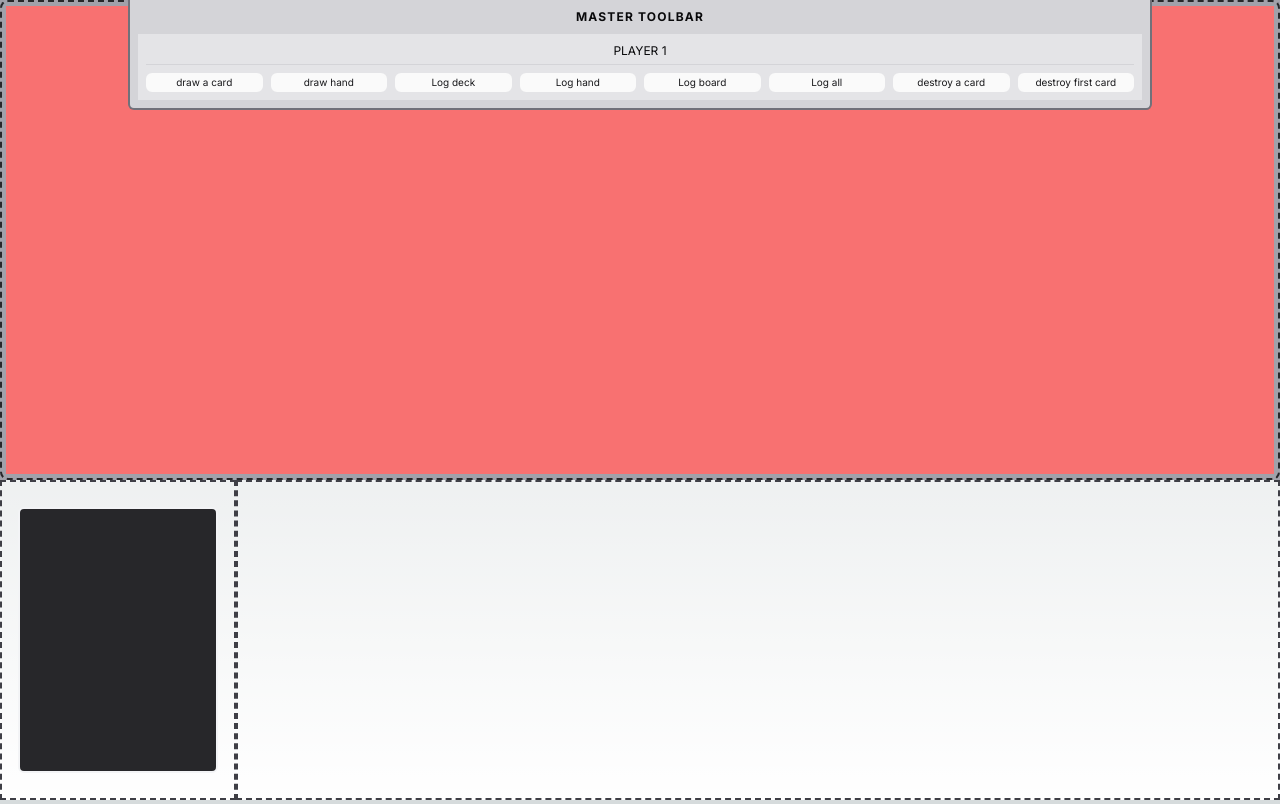
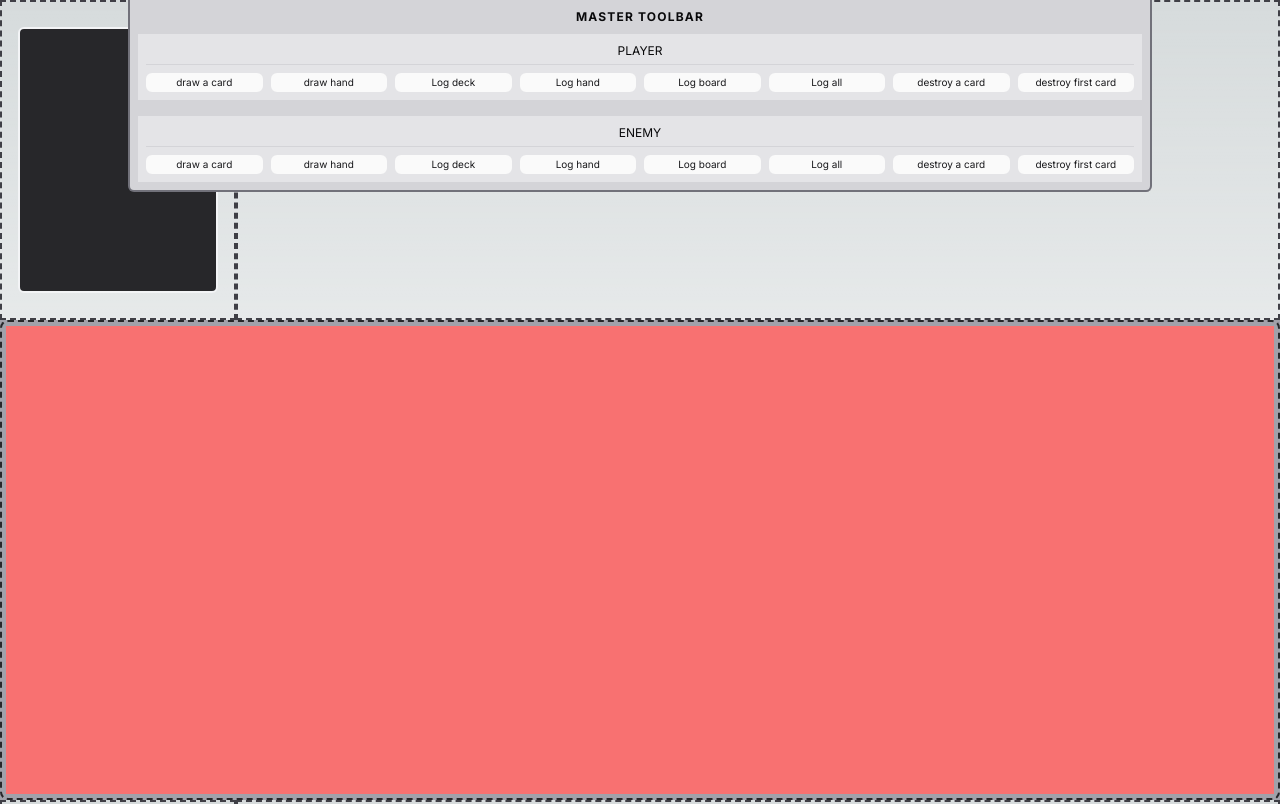
Before and after one commit to leandroatallah/remake-of-runeterra, a Next.js app: page /board in a window 1280 px wide. Shown: the top 804 px of the page. Built offline with nearby package versions, Linux system fonts and the light colour scheme.

Commit message:
add enemy area

```diff
--- a/src/app/board/page.tsx
+++ b/src/app/board/page.tsx
@@ -15,15 +15,17 @@ export default function Home() {
   useEffect(() => {
     const sampleChampion = cardDataMapper(mockChampionCard);
     const sampleSpell = cardDataMapper(mockSpellCard);
-
-    buildDeckCards([
+    const sampleDeck = [
       sampleChampion,
       sampleSpell,
       sampleChampion,
       sampleSpell,
       sampleChampion,
       sampleSpell,
-    ]);
+    ];
+
+    buildDeckCards(sampleDeck);
+    buildDeckCards(sampleDeck, true);
     // eslint-disable-next-line react-hooks/exhaustive-deps
   }, []);
 
--- a/src/modules/board/components/FullBoard/index.tsx
+++ b/src/modules/board/components/FullBoard/index.tsx
@@ -130,6 +130,7 @@ export const FullBoard = () => {
       >
         <div className="flex flex-col justify-between h-svh">
           <div className="h-20" />
+          <PlayerArea isEnemy />
           <BoardSide />
           <PlayerArea />
         </div>
--- a/src/modules/board/components/MasterToolbar/index.tsx
+++ b/src/modules/board/components/MasterToolbar/index.tsx
@@ -39,11 +39,15 @@ export const MasterToolbar = () => {
 
   const [inputModal, setInputModal] = useState<InputModal>(initialInputModal);
 
-  const handleLogPlayerOneHand = () => logger("P1 hand", playerHand);
-  const handleLogPlayerOneDeck = () => logger("P1 deck", playerDeck);
-  const handleLogPlayerOneBoard = () => logger("P1 board", playerBoard);
+  const handleLogPlayerHand = () => logger("Player hand", playerHand);
+  const handleLogPlayerDeck = () => logger("Player deck", playerDeck);
+  const handleLogPlayerBoard = () => logger("Player board", playerBoard);
 
-  const handleDeleteBoardCard = () => {
+  const handleLogEnemyHand = () => logger("Enemy hand", enemyHand);
+  const handleLogEnemyDeck = () => logger("Enemy deck", enemyDeck);
+  const handleLogEnemyBoard = () => logger("Enemy board", enemyBoard);
+
+  const handleDeleteBoardCard = (isEnemy?: boolean) => {
     setInputModal({
       ...initialInputModal,
       callback: (index: string) => {
@@ -52,7 +56,7 @@ export const MasterToolbar = () => {
           console.error("Error deleting card");
           return;
         }
-        deleteBoardCard(card);
+        deleteBoardCard(card, isEnemy);
       },
       modalTitle: "Delete card",
       modalBody: (
@@ -71,7 +75,7 @@ export const MasterToolbar = () => {
     });
   };
 
-  const handleDeleteFirstBoardCard = () => {
+  const handleDeleteFirstBoardCard = (isEnemy?: boolean) => {
     const [firstCard] = playerBoard || [];
 
     if (!firstCard) {
@@ -79,19 +83,18 @@ export const MasterToolbar = () => {
       return;
     }
 
-    deleteBoardCard(firstCard);
+    deleteBoardCard(firstCard, isEnemy);
   };
 
   const resetInputModal = () => setInputModal(initialInputModal);
 
-  const actions = [
+  const groupActions = [
     {
-      group: {
-        label: "Player 1",
+      label: "Player",
       actions: [
         {
           label: "draw a card",
-            handler: drawCardFromDeckToHand,
+          handler: () => drawCardFromDeckToHand(),
         },
         {
           label: "draw hand",
@@ -99,22 +102,22 @@ export const MasterToolbar = () => {
         },
         {
           label: "Log deck",
-            handler: handleLogPlayerOneDeck,
+          handler: handleLogPlayerDeck,
         },
         {
           label: "Log hand",
-            handler: handleLogPlayerOneHand,
+          handler: handleLogPlayerHand,
         },
         {
           label: "Log board",
-            handler: handleLogPlayerOneBoard,
+          handler: handleLogPlayerBoard,
         },
         {
           label: "Log all",
           handler: () => {
-              handleLogPlayerOneDeck();
-              handleLogPlayerOneHand();
-              handleLogPlayerOneBoard();
+            handleLogPlayerDeck();
+            handleLogPlayerHand();
+            handleLogPlayerBoard();
           },
         },
         {
@@ -127,6 +130,46 @@ export const MasterToolbar = () => {
         },
       ],
     },
+    {
+      label: "Enemy",
+      actions: [
+        {
+          label: "draw a card",
+          handler: () => drawCardFromDeckToHand(1, true),
+        },
+        {
+          label: "draw hand",
+          handler: () => drawInitialHand(true),
+        },
+        {
+          label: "Log deck",
+          handler: handleLogEnemyDeck,
+        },
+        {
+          label: "Log hand",
+          handler: handleLogEnemyHand,
+        },
+        {
+          label: "Log board",
+          handler: handleLogEnemyBoard,
+        },
+        {
+          label: "Log all",
+          handler: () => {
+            handleLogEnemyHand();
+            handleLogEnemyDeck();
+            handleLogEnemyBoard();
+          },
+        },
+        {
+          label: "destroy a card",
+          handler: () => handleDeleteBoardCard(true),
+        },
+        {
+          label: "destroy first card",
+          handler: () => handleDeleteFirstBoardCard(true),
+        },
+      ],
     },
   ];
 
@@ -175,8 +218,8 @@ export const MasterToolbar = () => {
           <h1 className="text-[12px] tracking-widest uppercase text-center font-bold mb-2">
             Master Toolbar
           </h1>
-          <div className="">
-            {actions.map(({ group }) => (
+          <div className="flex flex-col gap-4">
+            {groupActions.map((group) => (
               <div className="bg-zinc-200 text-center p-2" key={group.label}>
                 <div className="text-[12px] uppercase pb-1 mb-2 border-b border-zinc-300">
                   {group.label}
--- a/src/modules/board/components/PlayerArea/index.tsx
+++ b/src/modules/board/components/PlayerArea/index.tsx
@@ -5,11 +5,13 @@ import { DROPPABLE_HAND_ID } from "@/constants/drag-and-drop";
 import { DeckPile } from "../DeckPile";
 import { useBoardContext } from "@/contexts/board/useBoardContext";
 
-export const PlayerArea = () => {
+export const PlayerArea = ({ isEnemy }: { isEnemy?: boolean }) => {
   const {
     playerState: { hand: playerHand },
     enemyState: { hand: enemyHand },
   } = useBoardContext();
+
+  const hand = isEnemy ? enemyHand : playerHand;
 
   return (
     <div className="flex justify-between">
@@ -28,7 +30,7 @@ export const PlayerArea = () => {
               {...provided.droppableProps}
             >
               <div className="flex">
-                <Hand cards={playerHand} />
+                <Hand cards={hand} isTurned={isEnemy} disabled={isEnemy} />
               </div>
               {provided.placeholder}
             </div>
```
Also changed, not shown: src/contexts/board/BoardContext.tsx (+4 -4 lines), 2 other files (tests, documents, lock files or other folders). Lines whose indentation alone changed are shown as unchanged.
